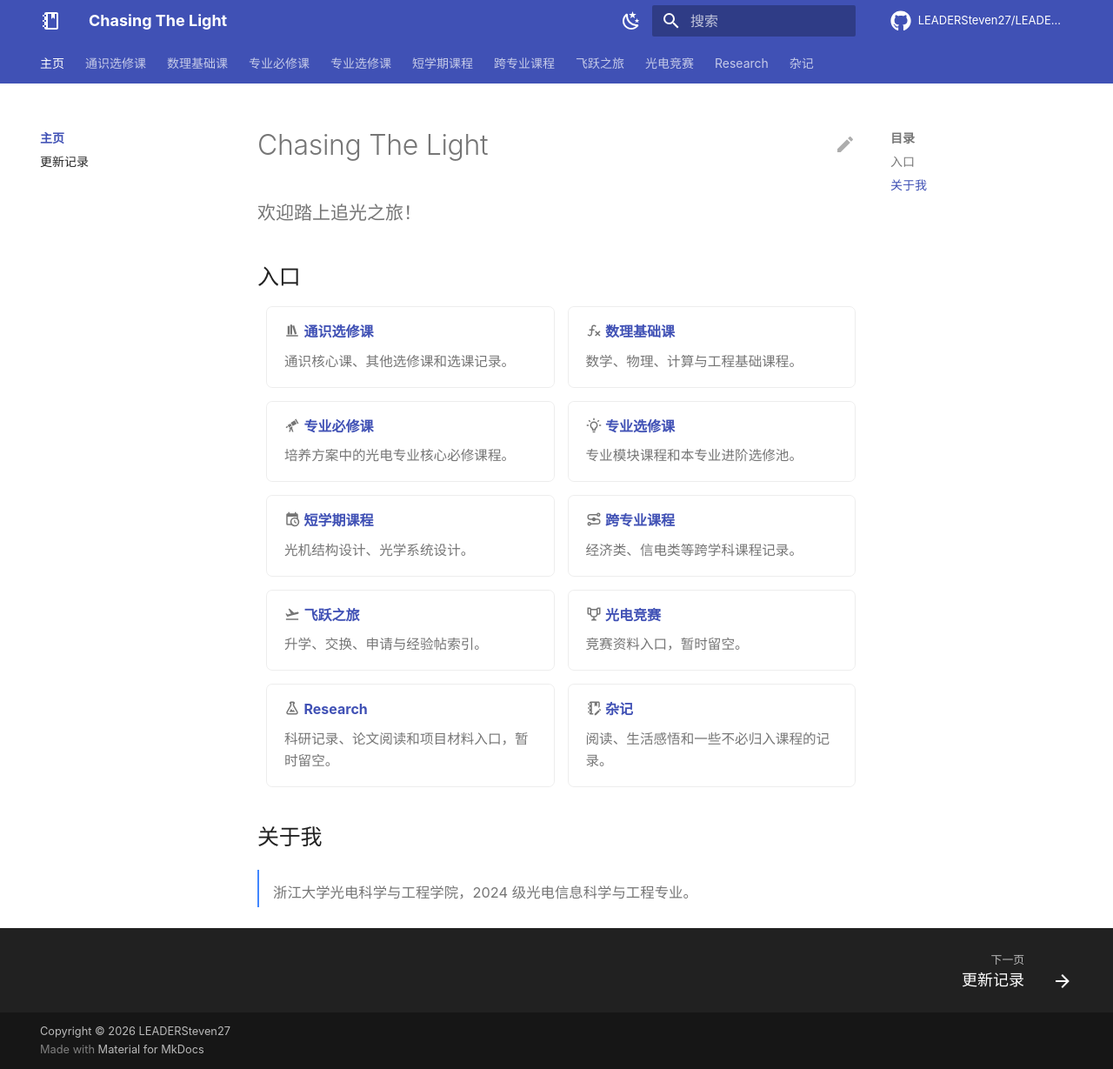
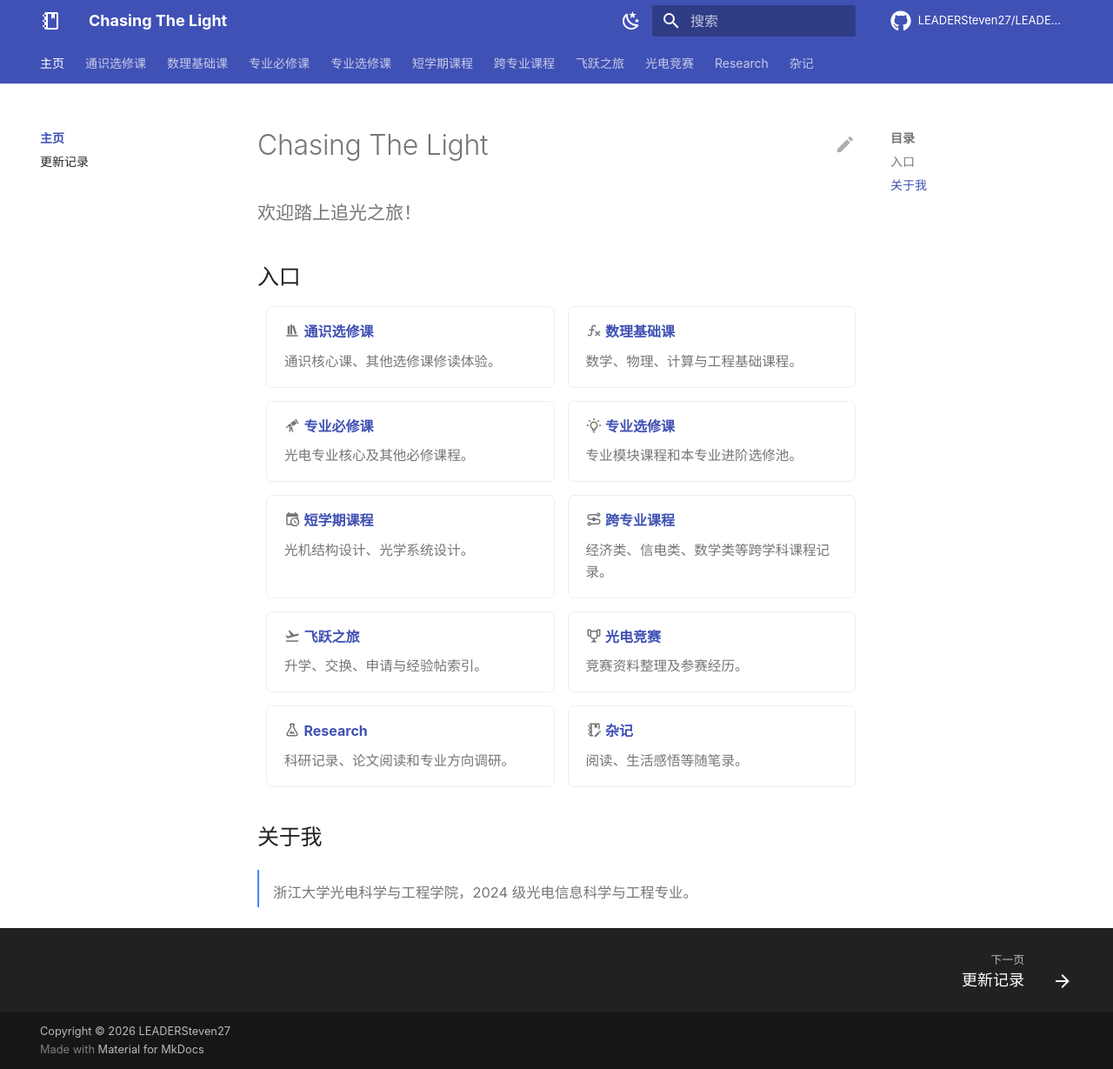
Before and after one commit to LEADERSteven27/LEADERSteven27.github.io, an MkDocs documentation site: the page built from docs/index.md, in a window 1280 px wide and 1229 px high. Shown: the whole window at 87% size. Built offline with MkDocs 1.6.1 and Material for MkDocs 9.7.7, drawn with Linux system fonts in a browser that asks for light colours; comment, search, counter and statistics services are not loaded.

Commit message:
Update homepage entry descriptions

```diff
--- a/docs/index.md
+++ b/docs/index.md
@@ -12,7 +12,7 @@ home: true
 
 -   :material-bookshelf: **[通识选修课](general_education/index.md)**
 
-    <span class="card-desc">通识核心课、其他选修课和选课记录。</span>
+    <span class="card-desc">通识核心课、其他选修课修读体验。</span>
 
 -   :material-function-variant: **[数理基础课](foundations/index.md)**
 
@@ -20,7 +20,7 @@ home: true
 
 -   :material-telescope: **[专业必修课](required/index.md)**
 
-    <span class="card-desc">培养方案中的光电专业核心必修课程。</span>
+    <span class="card-desc">光电专业核心及其他必修课程。</span>
 
 -   :material-lightbulb-on-outline: **[专业选修课](electives/index.md)**
 
@@ -32,7 +32,7 @@ home: true
 
 -   :material-transit-connection-variant: **[跨专业课程](cross_major/index.md)**
 
-    <span class="card-desc">经济类、信电类等跨学科课程记录。</span>
+    <span class="card-desc">经济类、信电类、数学类等跨学科课程记录。</span>
 
 -   :material-airplane-takeoff: **[飞跃之旅](journey/index.md)**
 
@@ -40,15 +40,15 @@ home: true
 
 -   :material-trophy-outline: **[光电竞赛](competitions/index.md)**
 
-    <span class="card-desc">竞赛资料入口，暂时留空。</span>
+    <span class="card-desc">竞赛资料整理及参赛经历。</span>
 
 -   :material-flask-outline: **[Research](research/index.md)**
 
-    <span class="card-desc">科研记录、论文阅读和项目材料入口，暂时留空。</span>
+    <span class="card-desc">科研记录、论文阅读和专业方向调研。</span>
 
 -   :material-notebook-edit-outline: **[杂记](miscellany/index.md)**
 
-    <span class="card-desc">阅读、生活感悟和一些不必归入课程的记录。</span>
+    <span class="card-desc">阅读、生活感悟等随笔录。</span>
 
 </div>
 
```
